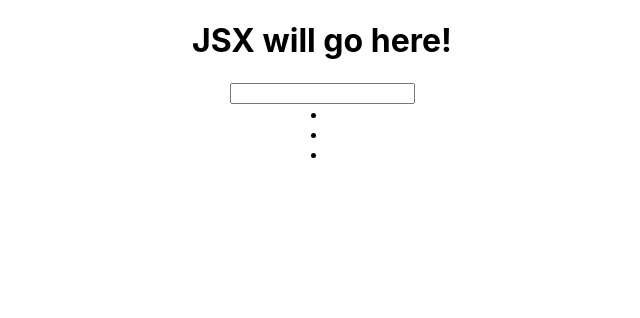
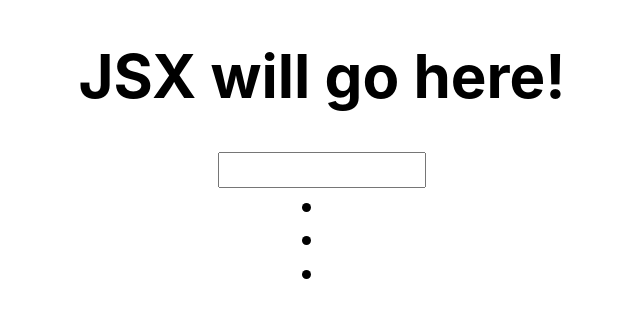
Before and after one commit to SchoolOfCode/bc14_w5d2_workshop_usestate_pt2-sam98963, a React app: page / in a window 1280 px wide. Shown: the whole page, without its empty margins (318-958 px from the left). Built offline with nearby package versions, Linux system fonts and the light colour scheme.

Commit message:
All tasks complete

```diff
--- a/src/components/App/App.css
+++ b/src/components/App/App.css
@@ -36,3 +36,17 @@
     transform: rotate(360deg);
   }
 }
+
+h1 {
+  font-size: 60px;
+}
+
+input {
+  font-size: 20px;
+  height: 1.5em;
+  width: 10em;
+}
+
+li {
+  font-size: 30px;
+}
--- a/src/components/App/App.js
+++ b/src/components/App/App.js
@@ -13,9 +13,9 @@ function App() {
     <div className="App">
       <h1>JSX will go here!</h1>
       <Input handleChange={handleChange}/>
-      <Item text={text}/>
-      <Item text={text}/>
-      <Item text={text}/>
+      <Item text={text} font="Tahoma"/>
+      <Item text={text} font="Marker Felt"/>
+      <Item text={text} font="Luminari"/>
     </div>
   );
 }
--- a/src/components/Item/index.js
+++ b/src/components/Item/index.js
@@ -1,7 +1,7 @@
 import React from 'react';
 
-function Item(props, font){
-return <li style={{fontFamily: `${font}`}}>{props.text}</li>
+function Item(props){
+return <li style={{fontFamily: `${props.font}`}}>{props.text}</li>
 }
 
 export default Item;
```
